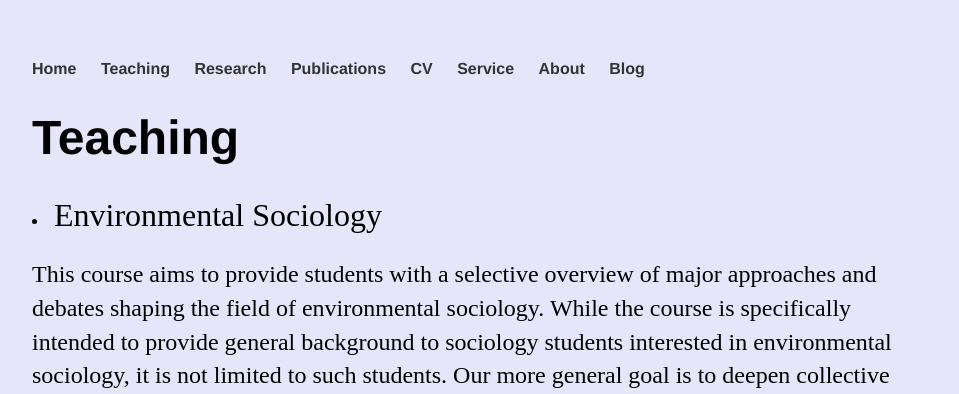
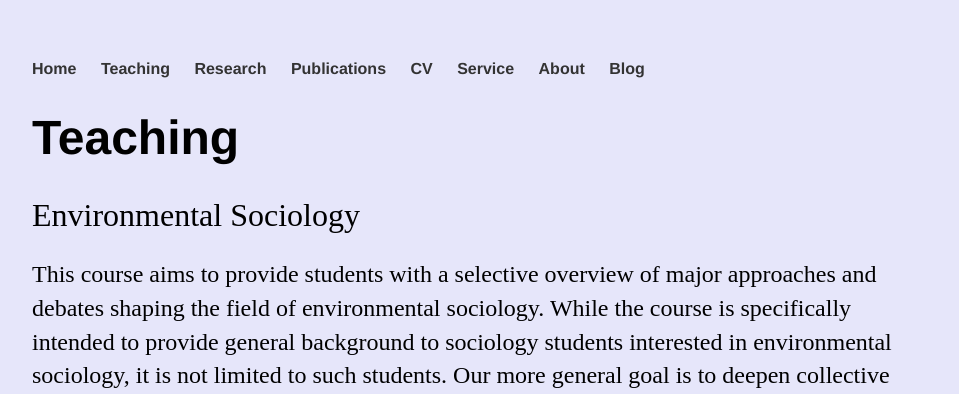
Before and after one commit to resilience1/resilience1.github.io, a Jekyll site: the page built from teaching/index.html, in a window 1280 px wide. Shown: the top 394 px of the page, without its empty margins (160-1119 px from the left). Built offline with Jekyll 4.4.1, drawn with Linux system fonts in a browser that asks for light colours; nearby versions of some CDN libraries.

Commit message:
Update index.html

```diff
--- a/teaching/index.html
+++ b/teaching/index.html
@@ -4,7 +4,7 @@ title: Teaching
 ---
 <div class="blurb">
 	<h1>Teaching</h1>
-	<li><font size="6">Environmental Sociology</font>
+	<font size="6">Environmental Sociology</font>
 		<p> This course aims to provide students with a selective overview of major approaches and debates shaping
 		the field of environmental sociology. While the course is specifically intended to provide general background
 		to sociology students interested in environmental sociology, it is not limited to such students. Our more
@@ -12,7 +12,7 @@ title: Teaching
 		societies and the natural environment. The class will pursue this goal by contextualizing the early work,
 		reviewing core theories in environmental sociology, and using these newfound theoretical skills to consider
 		inequality, justice, social movements, and other topics of relevance to contemporary human-environment
-		interactions.</li></p><br><br>
+		interactions.</p><br><br>
 
 	<font size="6"><li>Statistics and Probability</font><br><p>
 
```
